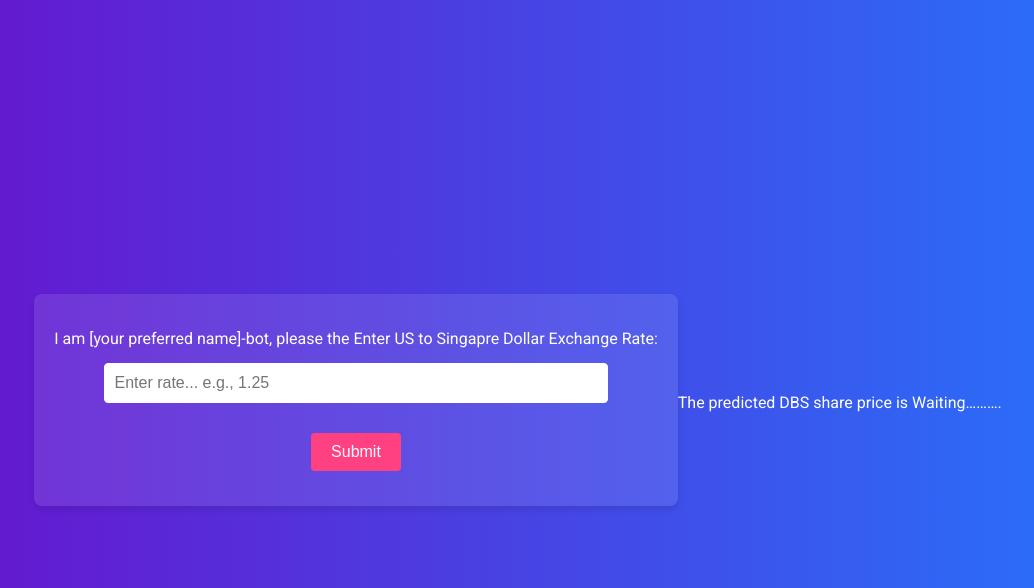
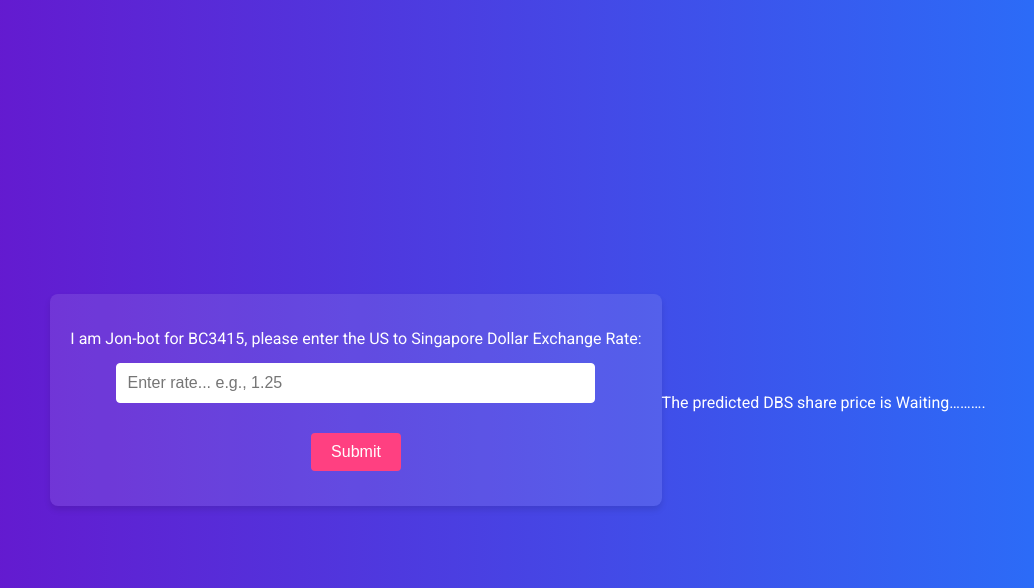
Before and after one commit to J0knee10/BC3415, a Flask app: page / in a window 1280 px wide. Shown: the top 588 px of the page, without its empty margins (122-1156 px from the left). Run offline with Flask 3, Linux system fonts and the light colour scheme.

Commit message:
edit correct fields

```diff
--- a/WS_Render v002/WS_Render/DBS-Share-Prediction/templates/index.html
+++ b/WS_Render v002/WS_Render/DBS-Share-Prediction/templates/index.html
@@ -51,7 +51,7 @@
 </head>
 <body>
     <form action="/" method="post">
-        <p>I am [your preferred name]-bot, please the Enter US to Singapre Dollar Exchange Rate:</p>
+        <p>I am Jon-bot for BC3415, please enter the US to Singapore Dollar Exchange Rate:</p>
         <p><input type="number" step="0.01" name="rates" placeholder="Enter rate... e.g., 1.25"></p>
         <p><input type="submit" value="Submit"></p>
     </form>
```
